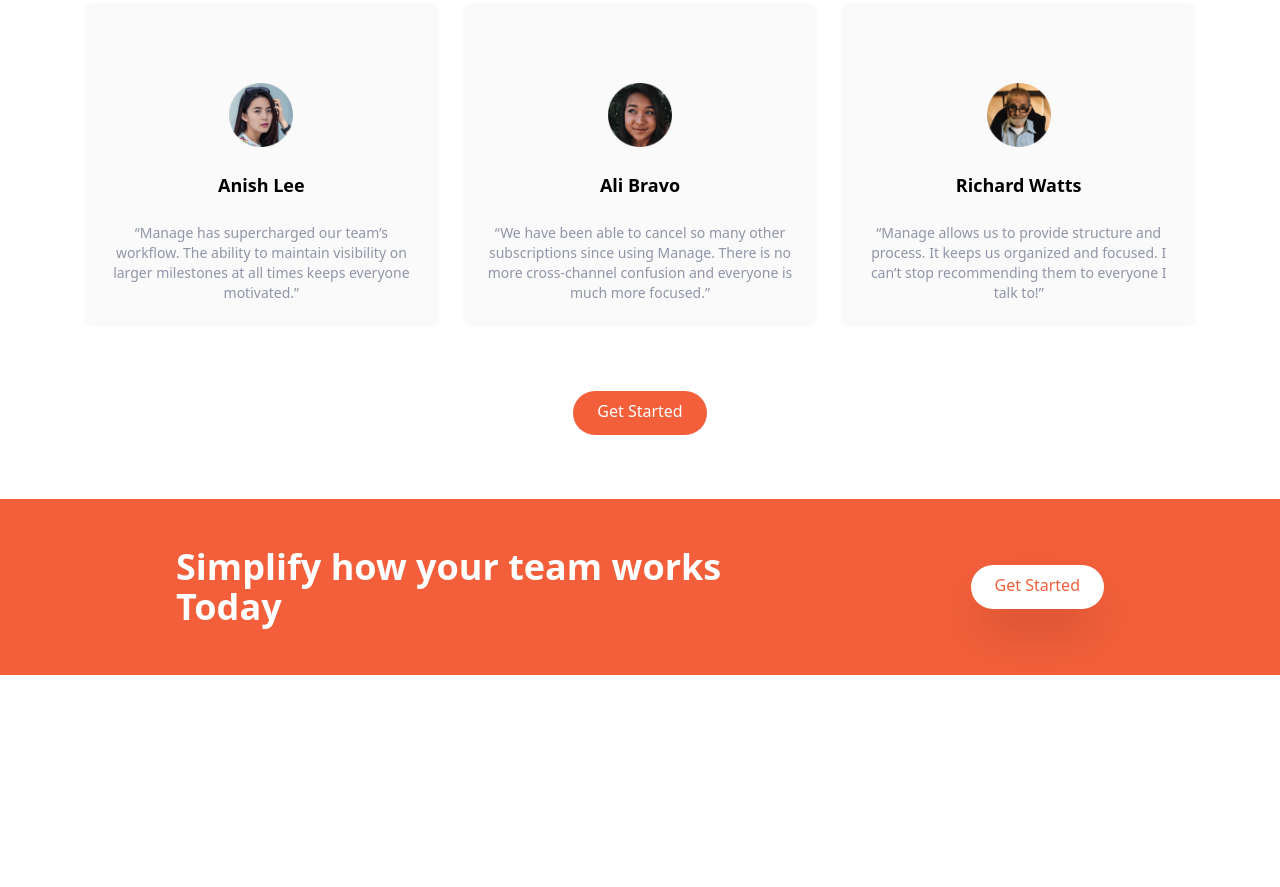
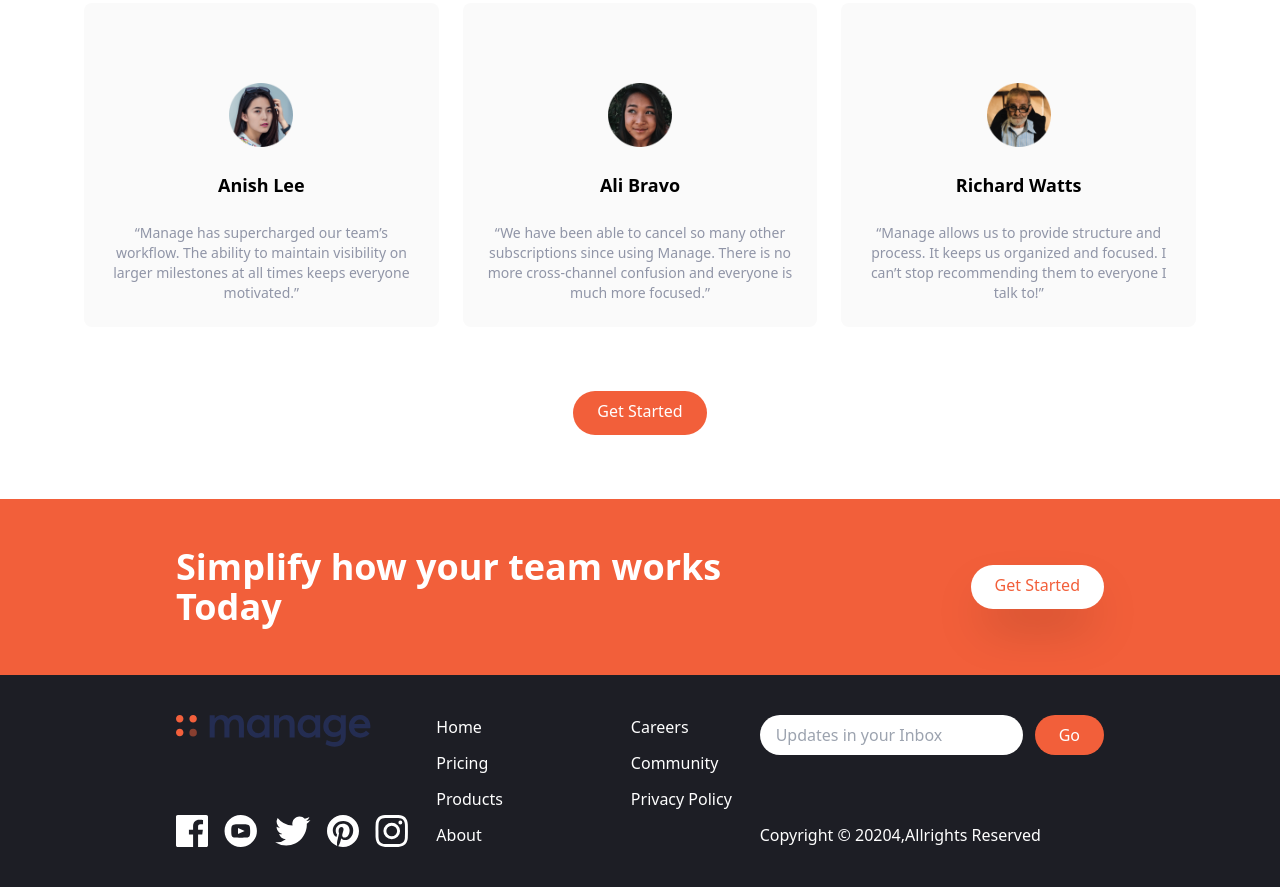
Before and after one commit to ravindujayaweera99/tailwind_landing, a website: page index.html in a window 1280 px wide. Shown: the part 1353-2240 px from the top of the page. Before the commit the page ends 2028 px from the top, so only its background shows below. Drawn offline with Linux system fonts and the light colour scheme.

Commit message:
Footer Done

```diff
--- a/index.html
+++ b/index.html
@@ -259,5 +259,90 @@
         </div>
       </div>
     </section>
+
+    <!-- Footer -->
+    <footer class="bg-veryDarkBlue">
+      <!-- Flex container -->
+      <div
+        class="container flex flex-col-reverse justify-between px-6 py-10 mx-auto space-y-8 md:flex-row md:space-y-0"
+      >
+        <!-- Logo and Social Links Container -->
+        <div
+          class="flex flex-col-reverse items-center justify-between space-y-12 md:flex-col md:space-y-0 md:items-start"
+        >
+        <div class="max-auto my-6 text-center text-white md:hidden">
+            Copyright &copy 20204,Allrights Reserved
+        </div>
+          <!-- Logo -->
+          <div>
+            <img src="./images/logo.svg" class="h-8" alt="" />
+          </div>
+          <!-- social links container -->
+          <div class="flex justify-center space-x-4">
+            <!-- Link 1 -->
+            <a href="">
+              <img src="./images/icon-facebook.svg" class="h-8" alt="" />
+            </a>
+            <!-- Link 2 -->
+            <a href="">
+              <img src="./images/icon-youtube.svg" class="h-8" alt="" />
+            </a>
+            <!-- Link 3 -->
+            <a href="">
+              <img src="./images/icon-twitter.svg" class="h-8" alt="" />
+            </a>
+            <!-- Link 4 -->
+            <a href="">
+              <img src="./images/icon-pinterest.svg" class="h-8" alt="" />
+            </a>
+            <!-- Link 5 -->
+            <a href="">
+              <img src="./images/icon-instagram.svg" class="h-8" alt="" />
+            </a>
+          </div>
+        </div>
+
+        <!-- List Container -->
+        <div class="flex justify-around space-x-32">
+          <!-- Menu 1 -->
+          <div class="flex flex-col space-y-3 text-white">
+            <a href="#" class="hover:text-brightRed">Home</a>
+            <a href="#" class="hover:text-brightRed">Pricing</a>
+            <a href="#" class="hover:text-brightRed">Products</a>
+            <a href="#" class="hover:text-brightRed">About</a>
+          </div>
+
+          <!-- Menu 2 -->
+          <div class="flex flex-col space-y-3 text-white">
+            <a href="#" class="hover:text-brightRed">Careers</a>
+            <a href="#" class="hover:text-brightRed">Community</a>
+            <a href="#" class="hover:text-brightRed">Privacy Policy</a>
+          </div>
+        </div>
+
+        <!-- Input Container -->
+        <div class="flex flex-col justify-between">
+          <form>
+            <div class="flex space-x-3">
+              <input
+                type="text"
+                class="flex-1 px-4 rounded-full focus:outline-none"
+                placeholder="Updates in your Inbox"
+              />
+              <button
+                class="px-6 py-2 text-white rounded-full bg-brightRed hover:bg-brightRedLight focus:outline-none"
+              >
+                Go
+              </button>
+            </div>
+          </form>
+
+          <!-- Copyright -->
+          <div class="hidden text-white md:block">
+            Copyright &copy 20204,Allrights Reserved
+          </div>
+        </div>
+      </div>
+    </footer>
   </body>
 </html>
```
Also changed, not shown: css/main.css.
